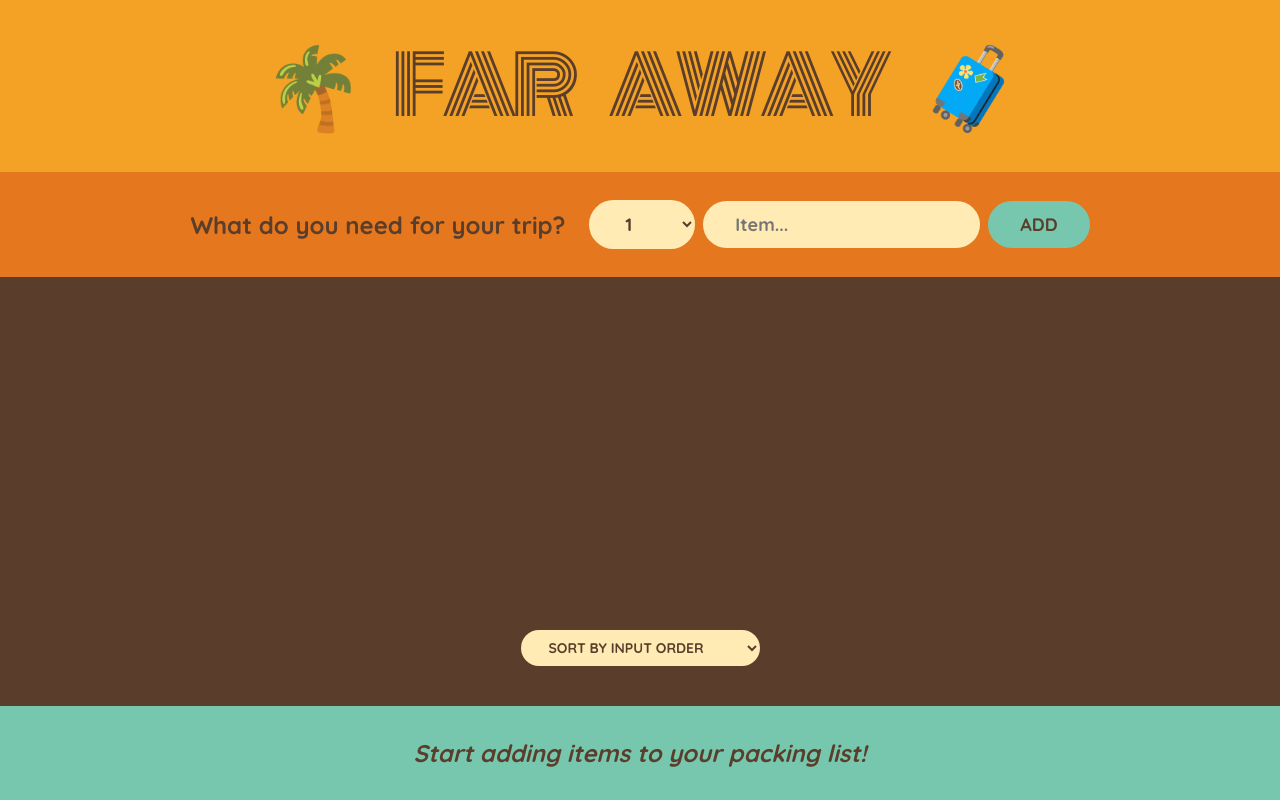
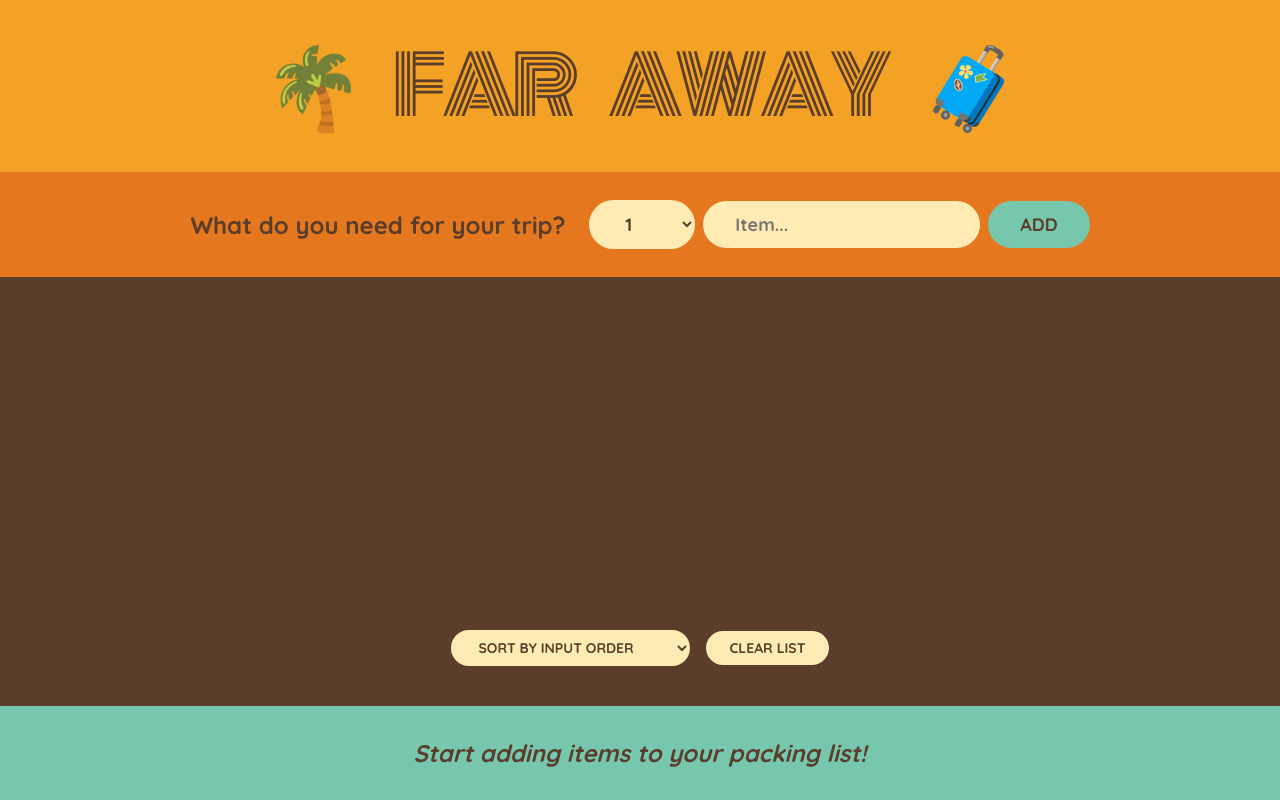
Before and after one commit to RichardoTS/FarAway-Project, a React (Create React App) app: page / in a window 1280 px wide. Built offline with nearby package versions, Linux system fonts and the light colour scheme.

Commit message:
FarAway Project Finished

```diff
--- a/src/App.js
+++ b/src/App.js
@@ -1,9 +1,9 @@
 import { useState } from "react";
 
-import Form from "./modules/Form";
-import Logo from "./modules/Logo";
-import PackingList from "./modules/PackingList";
-import Stats from "./modules/Stats";
+import Form from "./components/Form";
+import Logo from "./components/Logo";
+import PackingList from "./components/PackingList";
+import Stats from "./components/Stats";
 
 export default function App() {
   const [items, setItems] = useState([]);
@@ -24,6 +24,14 @@
     );
   }
 
+  function handleClearList() {
+    const confirmed = window.confirm(
+      "Are you sure you want to delete all items?"
+    );
+
+    if (confirmed) setItems([]);
+  }
+
   return (
     <div className="app">
       <Logo />
@@ -32,6 +40,7 @@
         items={items}
         onDeleteItem={handleDeleteItem}
         onToggleItem={handleToggleItem}
+        onClearList={handleClearList}
       />
       <Stats items={items} />
     </div>
--- a/src/modules/PackingList.js
+++ b/src/components/PackingList.js
@@ -1,7 +1,12 @@
 import { useState } from "react";
 import Item from "./Item";
 
-export default function PackingList({ items, onDeleteItem, onToggleItem }) {
+export default function PackingList({
+  items,
+  onDeleteItem,
+  onToggleItem,
+  onClearList,
+}) {
   const [sortBy, setSortBy] = useState("input");
 
   let sortedItems;
@@ -37,6 +42,8 @@
           <option value="description">Sort by description</option>
           <option value="packed">Sort by packed status</option>
         </select>
+
+        <button onClick={onClearList}>Clear list</button>
       </div>
     </div>
   );
```
Also changed, not shown: src/components/Form.js (renamed from src/modules/Form.js), src/components/Item.js (renamed from src/modules/Item.js), src/components/Logo.js (renamed from src/modules/Logo.js), src/components/Stats.js (renamed from src/modules/Stats.js).
